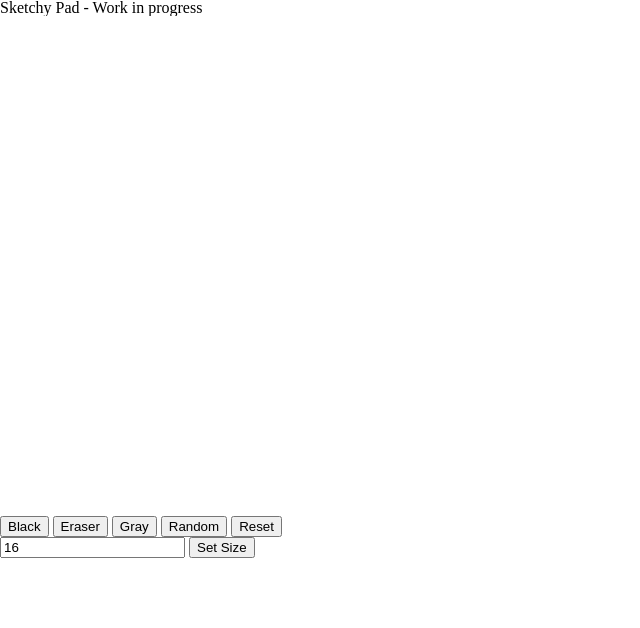
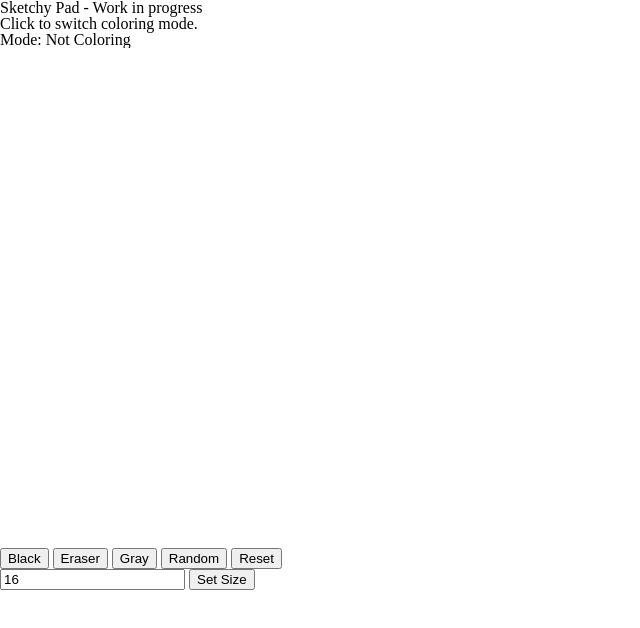
Before and after one commit to regal-rahul/Sketchy-Pad, a plain HTML site: page index.html in a window 1280 px wide. Both pictures are taken after a click on the button "Black". Shown: the whole page, without its empty margins (0-640 px from the left). Drawn offline with Linux system fonts and the light colour scheme.

Commit message:
added coloring mode detection

```diff
--- a/app.js
+++ b/app.js
@@ -49,4 +49,9 @@ function resetBoard() {
 
 document.querySelector('body').addEventListener('click', () => {
     click = !click;
+    if (click) {
+        document.querySelector('.mode').textContent = "Mode: Coloring";
+    } else {
+        document.querySelector('.mode').textContent = "Mode: Not Coloring";
+    }
 });
--- a/index.html
+++ b/index.html
@@ -12,7 +12,9 @@
     <div class="flex-container">
       <div class="title">
         <h1>Sketchy Pad - Work in progress</h1>
+        <p>Click to switch coloring mode.</p>
       </div>
+      <div class="mode">Mode: Coloring</div>
       <div class="content">
         <div class="board"></div>
         <div class="buttons">
```
